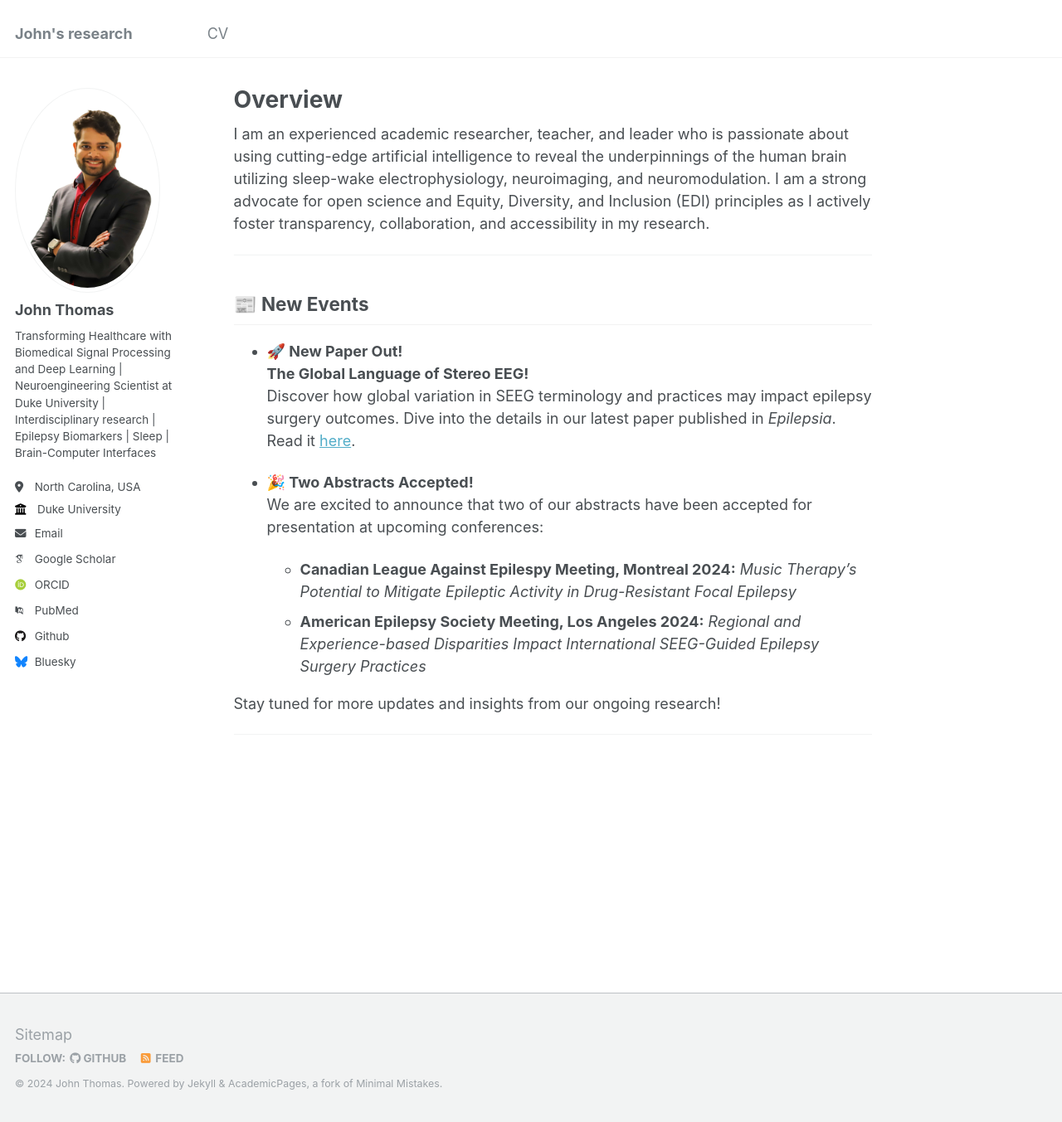
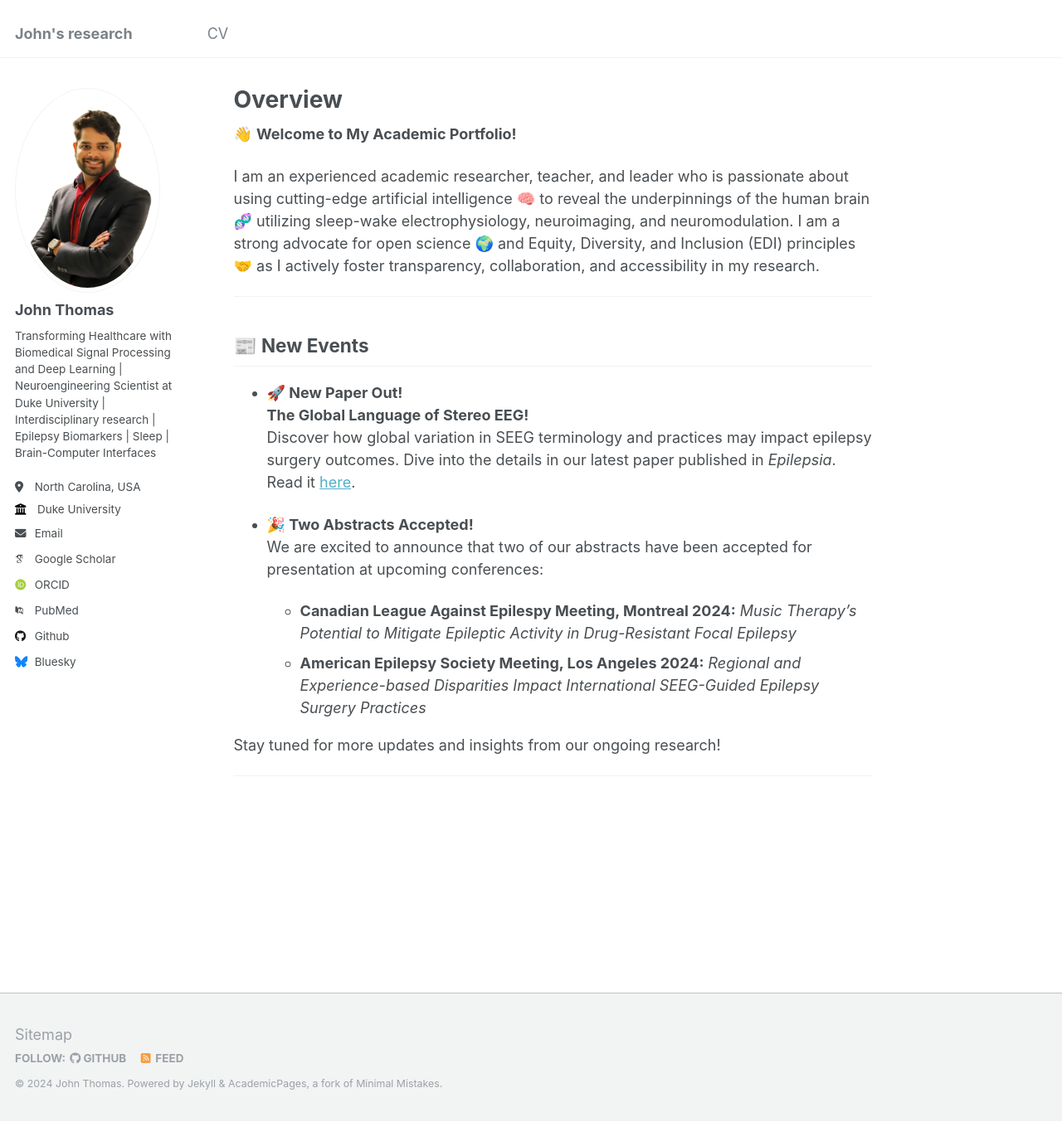
Before and after one commit to johnthomasphd/johnthomasphd.github.io, a Jekyll site: the page built from _pages/about.md, in a window 1280 px wide and 1353 px high. Shown: the whole window at 83% size. Built offline with Jekyll 4.4.1, drawn with Linux system fonts in a browser that asks for light colours; some web fonts are replaced.

Commit message:
Update about.md

```diff
--- a/_pages/about.md
+++ b/_pages/about.md
@@ -7,7 +7,9 @@ redirect_from:
   - /about.html
 ---
 
-I am an experienced academic researcher, teacher, and leader who is passionate about using cutting-edge artificial intelligence to reveal the underpinnings of the human brain utilizing sleep-wake electrophysiology, neuroimaging, and neuromodulation. I am a strong advocate for open science and Equity, Diversity, and Inclusion (EDI) principles as I actively foster transparency, collaboration, and accessibility in my research.
+👋 **Welcome to My Academic Portfolio!**
+
+I am an experienced academic researcher, teacher, and leader who is passionate about using cutting-edge artificial intelligence 🧠 to reveal the underpinnings of the human brain 🧬 utilizing sleep-wake electrophysiology, neuroimaging, and neuromodulation. I am a strong advocate for open science 🌍 and Equity, Diversity, and Inclusion (EDI) principles 🤝 as I actively foster transparency, collaboration, and accessibility in my research.
 
 ---
 
```
